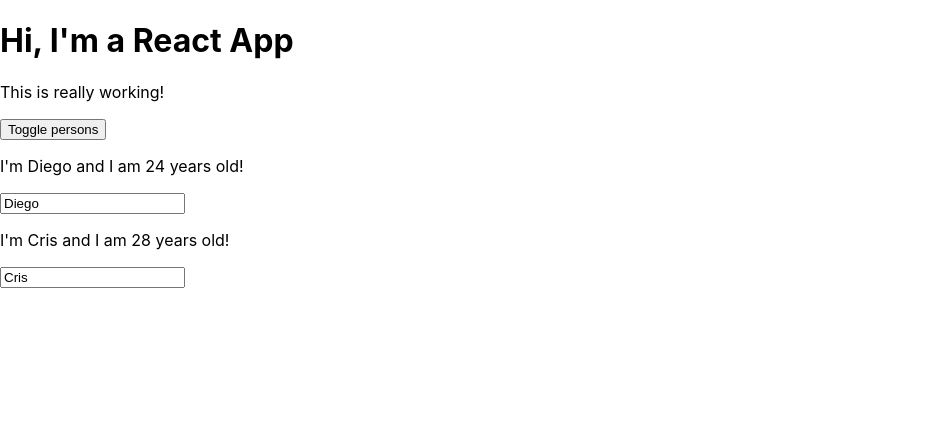
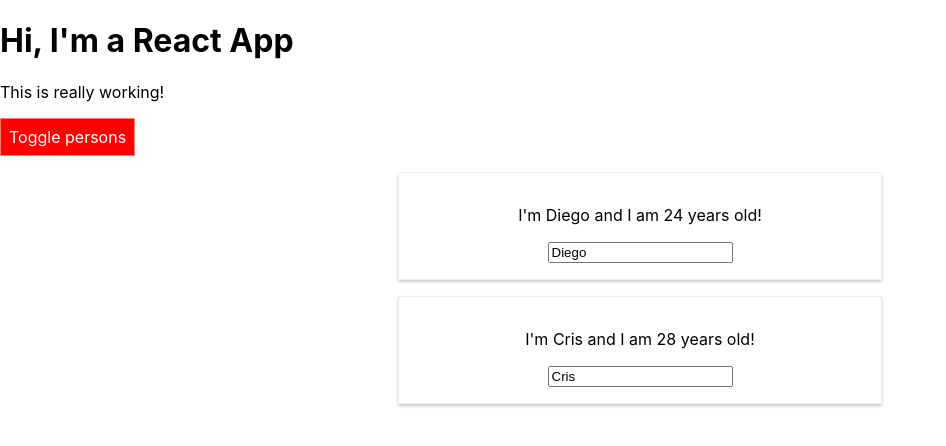
Before and after one commit to dnmiko/reactCoursePlayground, a React app in the folder react-complete-guide/: page / in a window 1280 px wide. Both pictures are taken after a click on the button "Toggle persons". Shown: the top 446 px of the page, without its empty margins (0-946 px from the left). Built offline with nearby package versions, Linux system fonts and the light colour scheme.

Commit message:
Agregamos funcionalidad con Styled Components

```diff
--- a/react-complete-guide/package.json
+++ b/react-complete-guide/package.json
@@ -50,6 +50,7 @@
     "sass-loader": "7.1.0",
     "semver": "6.0.0",
     "style-loader": "0.23.1",
+    "styled-components": "^5.0.1",
     "terser-webpack-plugin": "1.2.3",
     "url-loader": "1.1.2",
     "webpack": "4.29.6",
--- a/react-complete-guide/src/App.css
+++ b/react-complete-guide/src/App.css
@@ -9,27 +9,3 @@
 .bold {
   font-weight: bold;
 }
-
-.App button {
-  background-color: green;
-  color: white;
-  font: inherit;
-  border: 1px solid green;
-  padding: 8px;
-  cursor: pointer;
-}
-
-.App button:hover {
-  background-color: lightgreen;
-  color: black;
-}
-
-.App button.Red {
-  background-color: red;
-  border-color: salmon;
-}
-
-.App button.Red:hover {
-  background-color: salmon;
-  color: black;
-}
--- a/react-complete-guide/src/App.js
+++ b/react-complete-guide/src/App.js
@@ -1,4 +1,6 @@
 import React, { Component } from 'react';
+import styled from  'styled-components';
+
 import Classes from './App.css';
 import Person from './Person/Person';
 
@@ -52,6 +54,20 @@ import Person from './Person/Person';
 // export default App;
 
 // SOLUCION UTILIZANDO CLASS-BASED COMPONENTS
+
+const StyledButton = styled.button`
+  background-color: ${props => (props.condition ? "red" : "green")};
+  color: white;
+  font: inherit;
+  border: 1px solid ${props => (props.condition ? "salmon" : "green")};
+  padding: 8px;
+  cursor: pointer;
+
+  &:hover {
+    background-color: ${props => (props.condition ? "salmon" : "lightgreen")};
+    color: black;
+  }
+`;
 class App extends Component {
   // Definimos el estado de nuestro componente.
   state = {
@@ -127,7 +143,6 @@ class App extends Component {
     // }
 
     let persons = null;
-    let btnClass = '';
 
     // Rendereo dinámico de contenido según una propiedad del estado.
     if (this.state.showPersons) {
@@ -146,8 +161,6 @@ class App extends Component {
           })}
         </div>
       );
-
-      btnClass = Classes.Red;
     }
 
     const classes = [];
@@ -163,11 +176,13 @@ class App extends Component {
     return (
       <div className={Classes.App}>
         <h1>Hi, I'm a React App</h1>
-        <p className={classes.join(' ')}>This is really working!</p>
-        <button
-          className={btnClass}
-          onClick={this.togglePersonsHandler}>Toggle persons
-        </button>
+        <p className={classes.join(" ")}>This is really working!</p>
+        <StyledButton
+          onClick={this.togglePersonsHandler}
+          condition={this.state.showPersons}
+        >
+            Toggle persons
+        </StyledButton>
         {/* Mandamos a llamar la variable que renderea de manera dinámica los elementos del estado */}
         {persons}
       </div>
--- a/react-complete-guide/src/Person/Person.css
+++ b/react-complete-guide/src/Person/Person.css
@@ -1,4 +1,4 @@
-.Person {
+/* .Person {
     width: 60%;
     margin: 16px auto;
     border: 1px solid #eee;
@@ -11,4 +11,4 @@
     .Person {
         width: 450px;
     }
-}
+} */
--- a/react-complete-guide/src/Person/Person.js
+++ b/react-complete-guide/src/Person/Person.js
@@ -1,15 +1,29 @@
 import React from 'react';
-import classes from './Person.css';
+import styled from 'styled-components';
 
+// Styled Components
+const StyledDiv = styled.div`
+    width: 60%;
+    margin: 16px auto;
+    border: 1px solid #eee;
+    box-shadow: 0 2px 3px #ccc;
+    padding: 16px;
+    text-align: center;
+
+    @media (min-width: 500px){
+            width: 450px;
+            }`;
 
 const person = (props) => {
     return (
-        <div className={classes.Person}>
-            <p onClick={props.click}>I'm {props.name} and I am {props.age} years old!</p>
-            <p>{props.children}</p>
-            <input type="text" onChange={props.changed} value={props.name}/>
-        </div>
-    )
+      <StyledDiv>
+        <p onClick={props.click}>
+          I'm {props.name} and I am {props.age} years old!
+        </p>
+        <p>{props.children}</p>
+        <input type="text" onChange={props.changed} value={props.name} />
+      </StyledDiv>
+    );
 };
 
 export default person;
```
Also changed, not shown: 1 other file (tests, documents, lock files or other folders).
